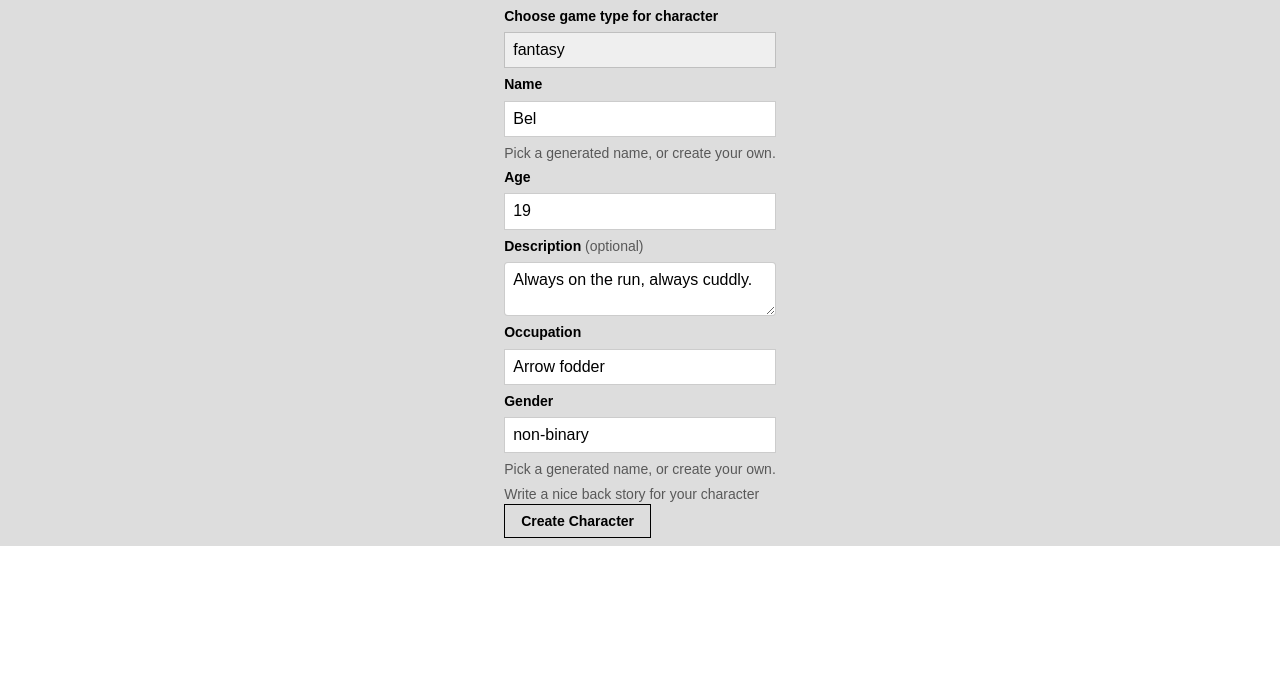
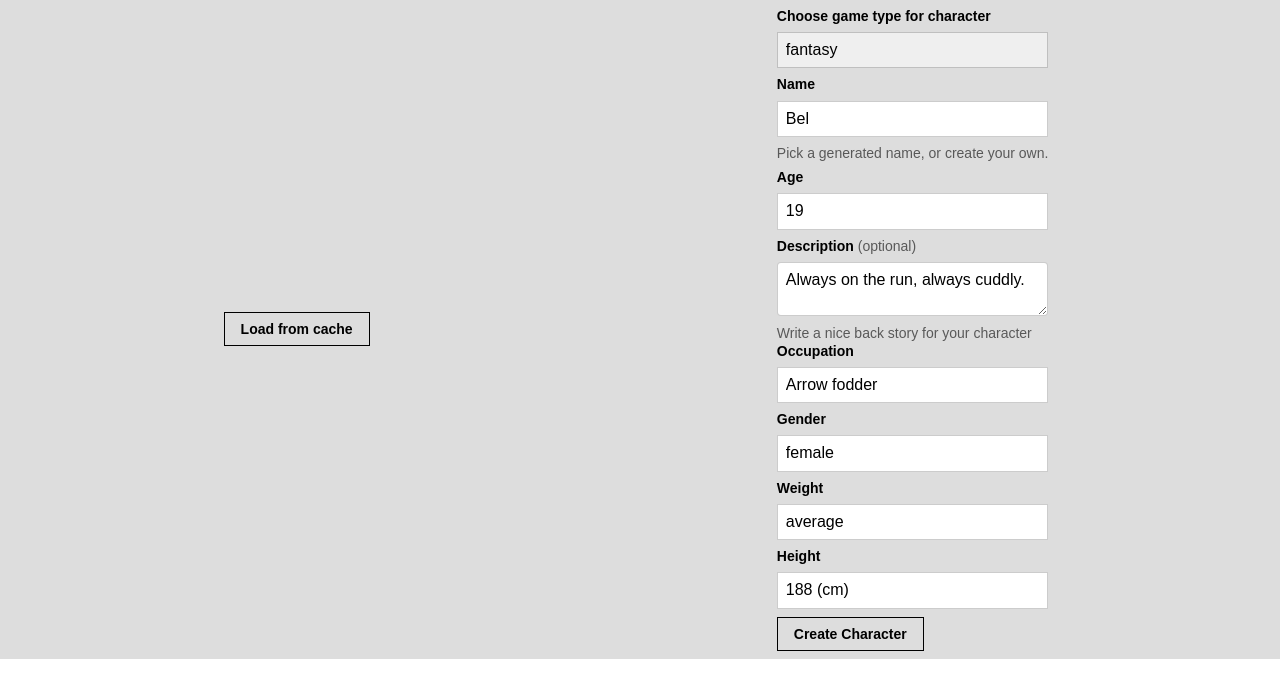
Before and after one commit to fritzvd/d6-rpg, a React (Create React App) app: page / in a window 1280 px wide. Shown: the top 698 px of the page. Built offline with nearby package versions, Linux system fonts and the light colour scheme.

Commit message:
some extra printing styles and formfields

```diff
--- a/package.json
+++ b/package.json
@@ -5,6 +5,7 @@
   "homepage": "/d6-rpg/",
   "dependencies": {
     "jspdf": "^1.3.5",
+    "localforage": "^1.5.3",
     "material-ui": "^0.19.4",
     "react": "^16.0.0",
     "react-dom": "^16.0.0",
--- a/src/actions/index.js
+++ b/src/actions/index.js
@@ -116,3 +116,17 @@ export const exportToJSON = (characterId) => {
     characterId
   }
 }
+
+export const save = (characterId) => {
+  return {
+    type: 'SAVE',
+    characterId
+  }
+}
+
+export const load = (dispatch) => {
+  return {
+    type: 'LOAD',
+    dispatch
+  }
+}
--- a/src/components/AddCharacter/AddCharacter.js
+++ b/src/components/AddCharacter/AddCharacter.js
@@ -1,7 +1,7 @@
 import React from 'react'
 import { connect } from 'react-redux'
 
-import { addCharacter, newCharacter, changeGameType} from '../../actions'
+import { addCharacter, newCharacter, changeGameType, load} from '../../actions'
 import CharacterForm from './CharacterForm'
 import './AddCharacter.css'
 import aT from '../../data/attributeTypes'
@@ -10,6 +10,8 @@ let id = 0;
 let AddCharacter = ({dispatch, character, gameTypes, gameType}) => {
     return (
       <div className="AddCharacter mw9 center ph3-ns">
+        <a className="b ph3 pv2 input-reset ba b--black bg-transparent grow pointer f6"
+         onClick={() => dispatch(load(dispatch))}>Load from cache</a>
         <form
           onSubmit={e => {
             e.preventDefault()
--- a/src/components/AddCharacter/CharacterForm.js
+++ b/src/components/AddCharacter/CharacterForm.js
@@ -38,6 +38,7 @@ const CharacterForm = ({dispatch, character}) => {
           dispatch(changeDescription(description, character.id))
           }}>
         </textarea>
+        <small id="description-desc" className="f6 black-60">Write a nice back story for your character</small>
 
         <label htmlFor="occupation" className="f6 b db mb2">Occupation <span className="normal black-60"></span></label>
         <input required id="occupation" className="input-reset ba b--black-20 pa2 mb2 db w-100" type="text" aria-describedby="occupation-desc" onChange={event => {
@@ -54,9 +55,23 @@ const CharacterForm = ({dispatch, character}) => {
       }}
       label="gender"
       value={character.gender} />
-      <small id="name-desc" className="f6 black-60 db mb2">Pick a generated name, or create your own.</small>
 
-        <small id="description-desc" className="f6 black-60">Write a nice back story for your character</small>
+      <label htmlFor="weight" className="f6 b db mb2">Weight <span className="normal black-60"></span></label>
+        <input required id="weight" className="input-reset ba b--black-20 pa2 mb2 db w-100" type="text" aria-describedby="weight-desc" onChange={event => {
+        let weight = event.target.value
+        dispatch(changeProperty(weight, 'weight', character.id))
+      }}
+      label="weight"
+      value={character.weight} />
+
+      <label htmlFor="height" className="f6 b db mb2">Height <span className="normal black-60"></span></label>
+        <input required id="height" className="input-reset ba b--black-20 pa2 mb2 db w-100" type="text" aria-describedby="height-desc" onChange={event => {
+        let height = event.target.value
+        dispatch(changeProperty(height, 'height', character.id))
+      }}
+      label="height"
+      value={character.height} />
+
       </div>
     </div>
   )
--- a/src/components/Character/Character.js
+++ b/src/components/Character/Character.js
@@ -1,7 +1,7 @@
 import React from 'react'
 import { connect } from 'react-redux'
 
-import { removeCharacter, buyAttributeDie, exportToJSON } from '../../actions'
+import { removeCharacter, buyAttributeDie, exportToJSON, save } from '../../actions'
 import calculateDice from '../../helpers/calculateDice'
 import Attribute from './Attribute'
 import './Character.css'
@@ -12,7 +12,10 @@ const Character = ({dispatch, character}) => {
     <div className="cf ph2-ns">
       <div className="fl w-100 pa2">
         <a className="b ph3 pv2 input-reset ba b--black bg-transparent grow pointer f6"
-         onClick={() => dispatch(exportToJSON(character.id, ))}> Export To JSON </a>
+         onClick={() => dispatch(exportToJSON(character.id))}> Export To JSON </a>
+        <a className="b ph3 pv2 input-reset ba b--black bg-transparent grow pointer f6"
+         onClick={() => dispatch(save(character.id))}>Save</a>
+         {/* // import from json with filreader? */}
       </div>
     </div>
     <div className="cf ph2-ns">
--- a/src/data/characterTemplate.json
+++ b/src/data/characterTemplate.json
@@ -8,9 +8,9 @@
   "skills": [],
   "attributeIds": [],
   "attributes": [],
-  "gender": "non-binary",
+  "gender": "female",
   "weight": "average",
-  "height": "188(cm)",
+  "height": "188 (cm)",
   "race": "human",
   "occupation": "Arrow fodder"
 }
--- a/src/index.css
+++ b/src/index.css
@@ -3,3 +3,35 @@ body {
   padding: 0;
   font-family: sans-serif;
 }
+
+
+@media print {
+ /* *{ margin: 0 !important; padding: 0 !important; }
+  .footer, .footerarea { display: none; }
+  html, body {
+    /*changing width to 100% causes huge overflow and wrap
+    height:100%;
+    // overflow: hidden;
+    background: #FFF;
+    font-size: 9.5pt;
+  }
+
+  li { margin: 0 0 10px 20px !important;}*/
+
+  select, button, form {
+    visibility: hidden;
+    position: absolute;
+    width: 0;
+    height: 0;
+  }
+  .Attribute {
+    display: inline;
+    width: 40%;
+    position: relative;
+    /* float: left; */
+  }
+
+  div {
+    display: inline-block;
+  }
+}
--- a/src/reducers/index.js
+++ b/src/reducers/index.js
@@ -1,4 +1,7 @@
 import { combineReducers } from 'redux'
+import localforage from 'localforage'
+
+import { addCharacter } from '../actions'
 
 import incrementAttribute from './incrementAttribute'
 import decrementAttribute from './decrementAttribute'
@@ -48,6 +51,14 @@ export const characters = (state = [], action) => {
       let json = `data:text/json;charset=utf-8,${encodeURIComponent(JSON.stringify(state.reduce((prevCharacter, thisCharacter) => (thisCharacter.id === action.characterId) ? thisCharacter : prevCharacter)))}`
       window.open(json, '_blank')
       return state
+    case 'SAVE':
+      localforage.setItem('character' + action.characterId, state.reduce((prevCharacter, thisCharacter) => (thisCharacter.id === action.characterId) ? thisCharacter : prevCharacter)).then((bla) => console.log(bla)).catch((err) => console.error(err))
+      return state
+    case 'LOAD':
+      localforage.getItem('character0').then((character) => {
+        action.dispatch(addCharacter(character))
+      })
+      return state
     default:
       return state
   }
```
Also changed, not shown: 11 other files (tests, documents, lock files or other folders).
